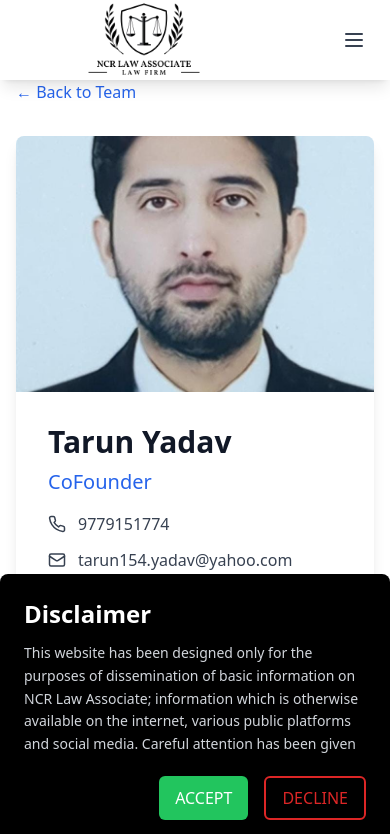
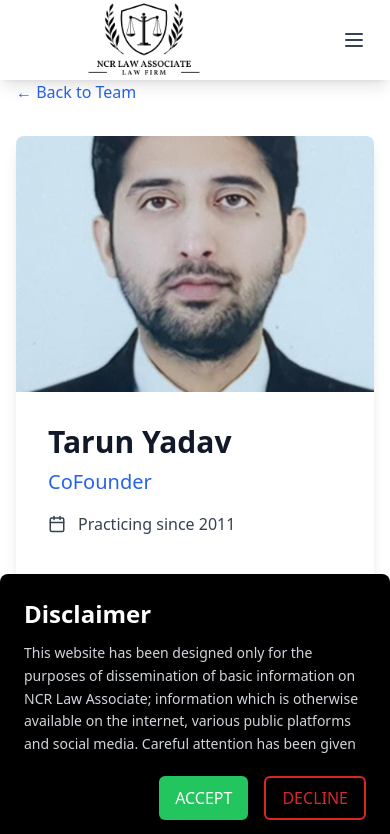
Before and after one commit to Jayant818/lawFirm, a Next.js app: page /team/1 in a window 390 px wide. Shown: the top 834 px of the page. Built offline with nearby package versions, Linux system fonts and the light colour scheme.

Commit message:
Refactor TeamMemberProfile to remove commented-out code for phone details display

```diff
--- a/app/team/[id]/page.tsx
+++ b/app/team/[id]/page.tsx
@@ -49,7 +49,7 @@
               <p className="text-xl text-blue-600 mb-4">{member.post}</p>
 
               <div className="space-y-3 mb-6">
-                <div className="flex items-center gap-3 text-gray-700">
+                {/* <div className="flex items-center gap-3 text-gray-700">
                   <Phone size={18} />
                   <a href={`tel:${member.phone}`} className="hover:text-blue-600">
                     {member.phone}
@@ -60,7 +60,7 @@
                   <a href={`mailto:${member.email}`} className="hover:text-blue-600">
                     {member.email}
                   </a>
-                </div>
+                </div> */}
                 <div className="flex items-center gap-3 text-gray-700">
                   <Calendar size={18} />
                   <span>Practicing since {member.startDate}</span>
```
